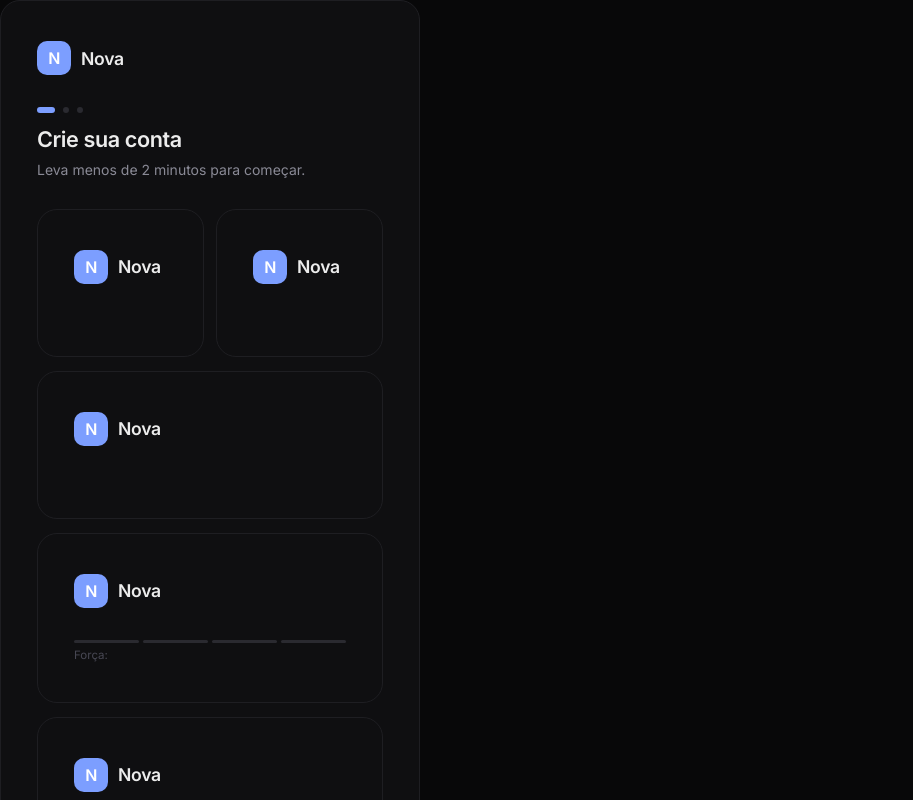
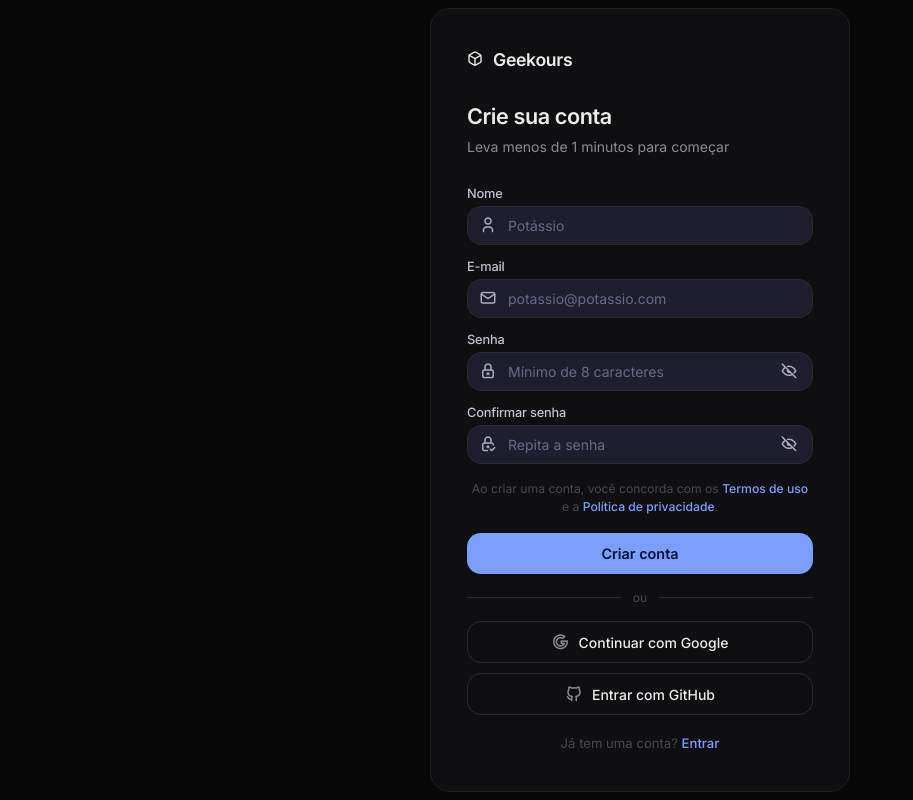
Before and after one commit to hAIrcut-ai-hair-chat/frontend2repo, a Vue app: page /create-account in a window 1280 px wide. Shown: the top 800 px of the page, without its empty margins (0-913 px from the left). Built offline with nearby package versions, Linux system fonts and the light colour scheme.

Commit message:
FIX: Centralize page and fix input with a correct icon. Create eye lock, css and js

```diff
--- a/src/components/AuthCard.vue
+++ b/src/components/AuthCard.vue
@@ -1,8 +1,8 @@
 <template>
   <div class="auth-card">
     <div class="logo-wrap">
-      <div class="logo-mark">N</div>
-      <span class="logo-name">Nova</span>
+      <div class="ti ti-cube"></div>
+      <span class="logo-name">Geekours</span>
     </div>
     <slot />
   </div>
--- a/src/components/AuthField.vue
+++ b/src/components/AuthField.vue
@@ -1,49 +1,162 @@
 <template>
-  <div class="auth-card">
-    <div class="logo-wrap">
-      <div class="logo-mark">N</div>
-      <span class="logo-name">Nova</span>
+  <div class="auth-field" :class="{ 'has-error': hasError }">
+    <label :for="id" class="field-label">{{ label }}</label>
+
+    <div class="input-wrap">
+      <i v-if="icon" class="ti" :class="icon" aria-hidden="true"></i>
+
+      <input
+        :id="id"
+        :type="inputType"
+        :placeholder="placeholder"
+        :value="modelValue"
+        @input="updateValue($event)"
+        @blur="onBlur"
+        class="field-input"
+      />
+
+      <button
+        v-if="type === 'password'"
+        type="button"
+        class="toggle-password"
+        @click="showPassword = !showPassword"
+      >
+        <i
+          class="ti"
+          :class="showPassword ? 'ti-eye' : 'ti-eye-off'"
+        ></i>
+      </button>
     </div>
-    <slot />
+
+    <p v-if="hasError" class="field-error">{{ errorMsg }}</p>
   </div>
 </template>
 
-<style scoped>
-.auth-card {
-  background: var(--card);
-  border: 1px solid var(--border);
-  border-radius: 20px;
-  padding: 40px 36px;
-  width: 100%;
-  max-width: 420px;
+<script setup>
+import { ref, computed } from 'vue'
+
+const props = defineProps({
+  id: { type: String, required: true },
+  label: { type: String, required: true },
+  type: { type: String, default: 'text' },
+  placeholder: { type: String, default: '' },
+  icon: { type: String, default: '' },
+  modelValue: { type: [String, Number], default: '' },
+  hasError: { type: Boolean, default: false },
+  errorMsg: { type: String, default: '' }
+})
+
+const emit = defineEmits(['update:modelValue', 'blur'])
+
+const showPassword = ref(false)
+
+const inputType = computed(() => {
+  if (props.type !== 'password') return props.type
+  return showPassword.value ? 'text' : 'password'
+})
+
+function updateValue(event) {
+  emit('update:modelValue', event.target.value)
 }
 
-.logo-wrap {
+function onBlur(event) {
+  emit('blur', event)
+}
+</script>
+
+<style scoped>
+.auth-field {
+  display: flex;
+  flex-direction: column;
+  gap: 5px;
+}
+
+.field-label {
+  font-size: 0.8rem;
+  font-weight: 500;
+  color: #c0c0d0;
+  letter-spacing: -0.2px;
+}
+
+.input-wrap {
+  position: relative;
   display: flex;
   align-items: center;
-  gap: 10px;
-  margin-bottom: 32px;
 }
 
-.logo-mark {
-  width: 34px;
-  height: 34px;
-  border-radius: 10px;
-  background: var(--accent);
+.input-wrap > .ti:first-child {
+  position: absolute;
+  left: 12px;
+  font-size: 18px;
+  color: #aaaac0;
+  pointer-events: none;
+  transition: color .2s;
+}
+
+.field-input {
+  width: 100%;
+  padding: 10px 44px 10px 40px;
+  border-radius: var(--r, 10px);
+  border: 1px solid var(--border2, #2a2a3a);
+  background: #1e1e2f;
+  color: #f0f0f5;
+  font-family: var(--font, inherit);
+  font-size: .875rem;
+  transition: border-color .15s, box-shadow .15s;
+  outline: none;
+  box-sizing: border-box;
+}
+
+.field-input::placeholder {
+  color: #8888aa;
+  opacity: .7;
+}
+
+.field-input:focus {
+  border-color: var(--accent, #6c8cff);
+  box-shadow: 0 0 0 3px rgba(108,140,255,.2);
+}
+
+.input-wrap:focus-within > .ti:first-child {
+  color: var(--accent, #6c8cff);
+}
+
+.toggle-password {
+  position: absolute;
+  right: 12px;
+  top: 50%;
+  transform: translateY(-50%);
+  width: 24px;
+  height: 24px;
   display: flex;
   align-items: center;
   justify-content: center;
-  font-size: 16px;
-  font-weight: 700;
-  color: #fff;
-  letter-spacing: -0.5px;
-  flex-shrink: 0;
+  border: none;
+  background: transparent;
+  padding: 0;
+  cursor: pointer;
+  color: #aaaac0;
+  transition: color .2s;
 }
 
-.logo-name {
-  font-size: 1.1rem;
-  font-weight: 600;
-  color: var(--txt);
-  letter-spacing: -0.3px;
+.toggle-password:hover {
+  color: var(--accent, #6c8cff);
+}
+
+.toggle-password .ti {
+  font-size: 18px;
+}
+
+.has-error .field-input {
+  border-color: #e74c3c;
+  box-shadow: 0 0 0 3px rgba(231,76,60,.15);
+  background: #1e1e2f;
+}
+
+.field-error {
+  font-size: .75rem;
+  color: #ff6b6b;
+  margin-top: 2px;
+  padding-left: 2px;
 }
 </style>
--- a/src/views/CreateAccountView.vue
+++ b/src/views/CreateAccountView.vue
@@ -1,78 +1,28 @@
 <template>
+  <div class="page">
     <AuthCard>
-    <div class="step-nav">
-      <div class="step-dot active"></div>
-      <div class="step-dot"></div>
-      <div class="step-dot"></div>
-    </div>
-
       <div class="screen-title">Crie sua conta</div>
-    <p class="screen-sub">Leva menos de 2 minutos para começar.</p>
+      <p class="screen-sub">Leva menos de 1 minutos para começar</p>
 
       <form class="field-group" @submit.prevent="submit">
-      <div class="name-row">
-        <AuthField
-          id="nome"
-          label="Nome"
-          placeholder="João"
-          v-model="form.nome"
-          :hasError="errors.nome"
-          errorMsg="Informe seu nome."
-        />
-        <AuthField
-          id="sobrenome"
-          label="Sobrenome"
-          placeholder="Silva"
-          v-model="form.sobrenome"
-          :hasError="errors.sobrenome"
-          errorMsg="Informe seu sobrenome."
-        />
-      </div>
+        <AuthField id="nome" label="Nome" placeholder="Potássio" icon="ti-user" v-model="form.nome"
+          :hasError="errors.nome" errorMsg="Informe seu nome." />
 
-      <AuthField
-        id="email"
-        label="E-mail"
-        type="email"
-        placeholder="voce@exemplo.com"
-        icon="ti-mail"
-        v-model="form.email"
-        :hasError="errors.email"
-        errorMsg="Informe um e-mail válido."
-      />
+        <AuthField id="email" label="E-mail" type="email" placeholder="potassio@potassio.com" icon="ti-mail"
+          v-model="form.email" :hasError="errors.email" errorMsg="Informe um e-mail válido." />
 
-      <AuthField
-        id="password"
-        label="Senha"
-        type="password"
-        placeholder="Mínimo 8 caracteres"
-        icon="ti-lock"
-        v-model="form.password"
-        :hasError="errors.password"
-        errorMsg="A senha deve ter pelo menos 8 caracteres."
-      >
+        <AuthField id="password" label="Senha" type="password" placeholder="Mínimo de 8 caracteres" icon="ti-lock"
+          v-model="form.password" :hasError="errors.password" errorMsg="A senha deve ter pelo menos 8 caracteres.">
           <div class="password-strength">
             <div class="strength-bars">
-            <div
-              v-for="i in 4"
-              :key="i"
-              class="bar"
-              :class="barClass(i)"
-            ></div>
+              <div v-for="i in 4" :key="i" class="bar" :class="barClass(i)"></div>
             </div>
             <span class="strength-label">Força: {{ strengthLabel }}</span>
           </div>
         </AuthField>
 
-      <AuthField
-        id="confirm"
-        label="Confirmar senha"
-        type="password"
-        placeholder="Repita a senha"
-        icon="ti-lock-check"
-        v-model="form.confirm"
-        :hasError="errors.confirm"
-        errorMsg="As senhas não coincidem."
-      />
+        <AuthField id="confirm" label="Confirmar senha" type="password" placeholder="Repita a senha"
+          icon="ti-lock-check" v-model="form.confirm" :hasError="errors.confirm" errorMsg="As senhas não coincidem." />
       </form>
 
       <p class="terms">
@@ -93,24 +43,40 @@
         <i class="ti ti-brand-google" aria-hidden="true"></i>
         Continuar com Google
       </button>
+      <button class="btn-social" type="button">
+        <i class="ti ti-brand-github" aria-hidden="true"></i>
+        Entrar com GitHub
+      </button>
 
       <div class="bottom-text">
         Já tem uma conta?
         <router-link to="/login" class="link">Entrar</router-link>
       </div>
     </AuthCard>
+  </div>
 </template>
 
 <script setup>
-import { reactive, computed } from 'vue'
+import { reactive, computed, ref } from 'vue'
 import { useRouter } from 'vue-router'
 import AuthCard from '@/components/AuthCard.vue'
 import AuthField from '@/components/AuthField.vue'
 
 const router = useRouter()
 
-const form = reactive({ nome: '', sobrenome: '', email: '', password: '', confirm: '' })
-const errors = reactive({ nome: false, sobrenome: false, email: false, password: false, confirm: false })
+const form = reactive({
+  nome: '',
+  email: '',
+  password: '',
+  confirm: ''
+})
+
+const errors = reactive({
+  nome: false,
+  email: false,
+  password: false,
+  confirm: false
+})
 
 const strengthScore = computed(() => {
   const p = form.password
@@ -136,37 +102,34 @@ function barClass(i) {
 
 function submit() {
   errors.nome = !form.nome.trim()
-  errors.sobrenome = !form.sobrenome.trim()
   errors.email = !form.email.includes('@')
   errors.password = form.password.length < 8
   errors.confirm = form.password !== form.confirm
+
   if (Object.values(errors).every(v => !v)) {
     router.push('/login')
   }
 }
+
+const showPassword = ref(false)
+
+const inputType = computed(() => {
+  if (props.type != password) {
+    return props.type
+  }
+  return showPassword.value ? 'text' : 'password'
+})
+
 </script>
 
 <style scoped>
-.step-nav {
+.page {
+  min-height: 100vh;
+  width: 100%;
   display: flex;
-  gap: 8px;
-  margin-bottom: 12px;
+  justify-content: center;
+  align-items: center;
 }
-
-.step-dot {
-  width: 6px;
-  height: 6px;
-  border-radius: 50%;
-  background: var(--border2);
-  transition: width 0.2s;
-}
-
-.step-dot.active {
-  background: var(--accent);
-  width: 18px;
-  border-radius: 3px;
-}
-
 .screen-title {
   font-size: 1.35rem;
   font-weight: 600;
@@ -188,12 +151,6 @@ function submit() {
   flex-direction: column;
   gap: 14px;
   margin-bottom: 16px;
-}
-
-.name-row {
-  display: grid;
-  grid-template-columns: 1fr 1fr;
-  gap: 12px;
 }
 
 .password-strength {
@@ -221,7 +178,7 @@ function submit() {
 }
 
 .bar.strong {
-  background: var(--success);
+  background: var(--success, #00b894);
 }
 
 .strength-label {
--- a/src/views/LoginView.vue
+++ b/src/views/LoginView.vue
@@ -1,29 +1,14 @@
 <template>
+  <div class="page">
     <AuthCard>
       <div class="screen-title">Bem-vindo de volta</div>
       <p class="screen-sub">Entre na sua conta para continuar.</p>
 
       <form class="field-group" @submit.prevent="submit">
-      <AuthField
-        id="email"
-        label="E-mail"
-        type="email"
-        placeholder="voce@exemplo.com"
-        icon="ti-mail"
-        v-model="form.email"
-        :hasError="errors.email"
-        errorMsg="Informe um e-mail válido."
-      />
-      <AuthField
-        id="password"
-        label="Senha"
-        type="password"
-        placeholder="••••••••"
-        icon="ti-lock"
-        v-model="form.password"
-        :hasError="errors.password"
-        errorMsg="Informe sua senha."
-      />
+        <AuthField id="email" label="E-mail" type="email" placeholder="voce@exemplo.com" icon="ti-mail"
+          v-model="form.email" :hasError="errors.email" errorMsg="Informe um e-mail válido." />
+        <AuthField id="password" label="Senha" type="password" placeholder="••••••••" icon="ti-lock"
+          v-model="form.password" :hasError="errors.password" errorMsg="Informe sua senha." />
       </form>
 
       <div class="row-between">
@@ -31,7 +16,7 @@
           <input type="checkbox" v-model="form.remember" />
           <span>Lembrar de mim</span>
         </label>
-      <router-link to="/recuperar-senha" class="link">Esqueceu a senha?</router-link>
+        <router-link to="/send-email" class="link">Esqueceu a senha?</router-link>
       </div>
 
       <button class="btn-primary" @click="submit">Entrar</button>
@@ -53,9 +38,10 @@
 
       <div class="bottom-text">
         Não tem uma conta?
-      <router-link to="/criar-conta" class="link">Criar conta</router-link>
+        <router-link to="/create-account" class="link">Criar conta</router-link>
       </div>
     </AuthCard>
+  </div>
 </template>
 
 <script setup>
@@ -79,6 +65,14 @@ function submit() {
 </script>
 
 <style scoped>
+.page {
+  min-height: 100vh;
+  width: 100%;
+  display: flex;
+  justify-content: center;
+  align-items: center;
+}
+
 .screen-title {
   font-size: 1.35rem;
   font-weight: 600;
--- a/src/views/RedefinePasswordView.vue
+++ b/src/views/RedefinePasswordView.vue
@@ -1,4 +1,5 @@
 <template>
+  <div class="page">
     <AuthCard>
       <div class="icon-circle">
         <i class="ti ti-lock-open" aria-hidden="true"></i>
@@ -17,16 +18,8 @@
       </Transition>
 
       <form v-if="!success" class="field-group" @submit.prevent="submit">
-      <AuthField
-        id="new-pass"
-        label="Nova senha"
-        type="password"
-        placeholder="••••••••"
-        icon="ti-lock"
-        v-model="form.password"
-        :hasError="errors.password"
-        errorMsg="A senha não atende aos requisitos."
-      >
+        <AuthField id="new-pass" label="Nova senha" type="password" placeholder="••••••••" icon="ti-lock"
+          v-model="form.password" :hasError="errors.password" errorMsg="A senha não atende aos requisitos.">
           <div class="requirements">
             <div class="req-item" :class="{ ok: reqs.length }">
               <i :class="reqs.length ? 'ti ti-circle-check' : 'ti ti-circle-x'"></i>
@@ -47,16 +40,8 @@
           </div>
         </AuthField>
 
-      <AuthField
-        id="confirm-pass"
-        label="Confirmar nova senha"
-        type="password"
-        placeholder="••••••••"
-        icon="ti-lock-check"
-        v-model="form.confirm"
-        :hasError="errors.confirm"
-        errorMsg="As senhas não coincidem."
-      />
+        <AuthField id="confirm-pass" label="Confirmar nova senha" type="password" placeholder="••••••••"
+          icon="ti-lock-check" v-model="form.confirm" :hasError="errors.confirm" errorMsg="As senhas não coincidem." />
       </form>
 
       <button v-if="!success" class="btn-primary" @click="submit">
@@ -74,6 +59,7 @@
         </router-link>
       </div>
     </AuthCard>
+  </div>
 </template>
 
 <script setup>
@@ -104,6 +90,13 @@ function submit() {
 </script>
 
 <style scoped>
+.page {
+  min-height: 100vh;
+  width: 100%;
+  display: flex;
+  justify-content: center;
+  align-items: center;
+}
 .icon-circle {
   width: 56px;
   height: 56px;
--- a/src/views/SendEmailView.vue
+++ b/src/views/SendEmailView.vue
@@ -1,4 +1,5 @@
 <template>
+  <div class="page">
     <AuthCard>
       <div class="icon-circle">
         <i class="ti ti-mail-forward" aria-hidden="true"></i>
@@ -17,16 +18,8 @@
       </Transition>
 
       <form v-if="!sent" class="field-group" @submit.prevent="submit">
-      <AuthField
-        id="email"
-        label="E-mail cadastrado"
-        type="email"
-        placeholder="voce@exemplo.com"
-        icon="ti-mail"
-        v-model="email"
-        :hasError="hasError"
-        errorMsg="Informe um e-mail válido."
-      />
+        <AuthField id="email" label="E-mail cadastrado" type="email" placeholder="voce@exemplo.com" icon="ti-mail"
+          v-model="email" :hasError="hasError" errorMsg="Informe um e-mail válido." />
       </form>
 
       <button v-if="!sent" class="btn-primary" @click="submit">
@@ -44,6 +37,7 @@
         </router-link>
       </div>
     </AuthCard>
+  </div>
 </template>
 
 <script setup>
@@ -64,6 +58,14 @@ function submit() {
 </script>
 
 <style scoped>
+.page {
+  min-height: 100vh;
+  width: 100%;
+  display: flex;
+  justify-content: center;
+  align-items: center;
+}
+
 .icon-circle {
   width: 56px;
   height: 56px;
```
Also changed, not shown: src/stores/login.js (added), src/stores/recovery_password.js (added), src/stores/register.js (added). Lines whose indentation alone changed are shown as unchanged.
